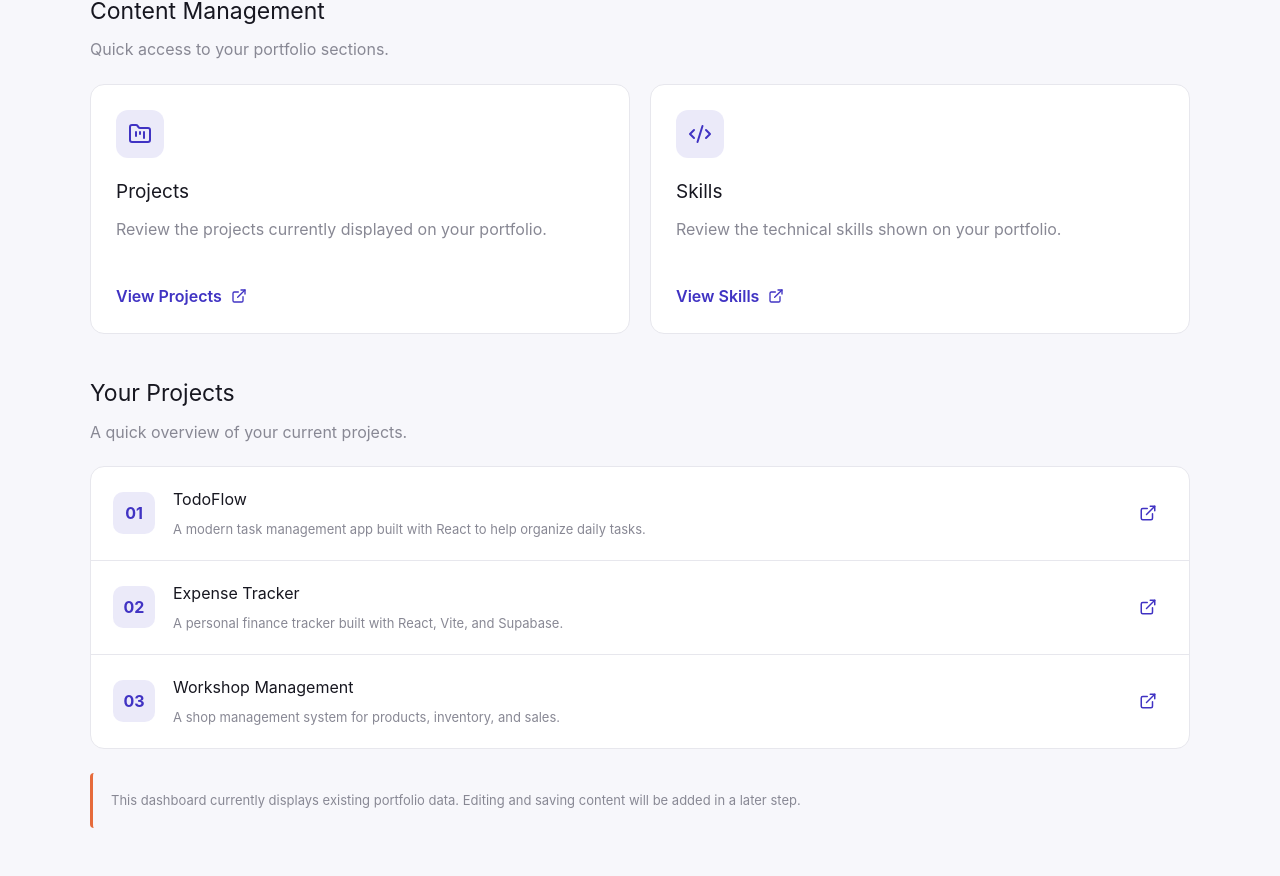
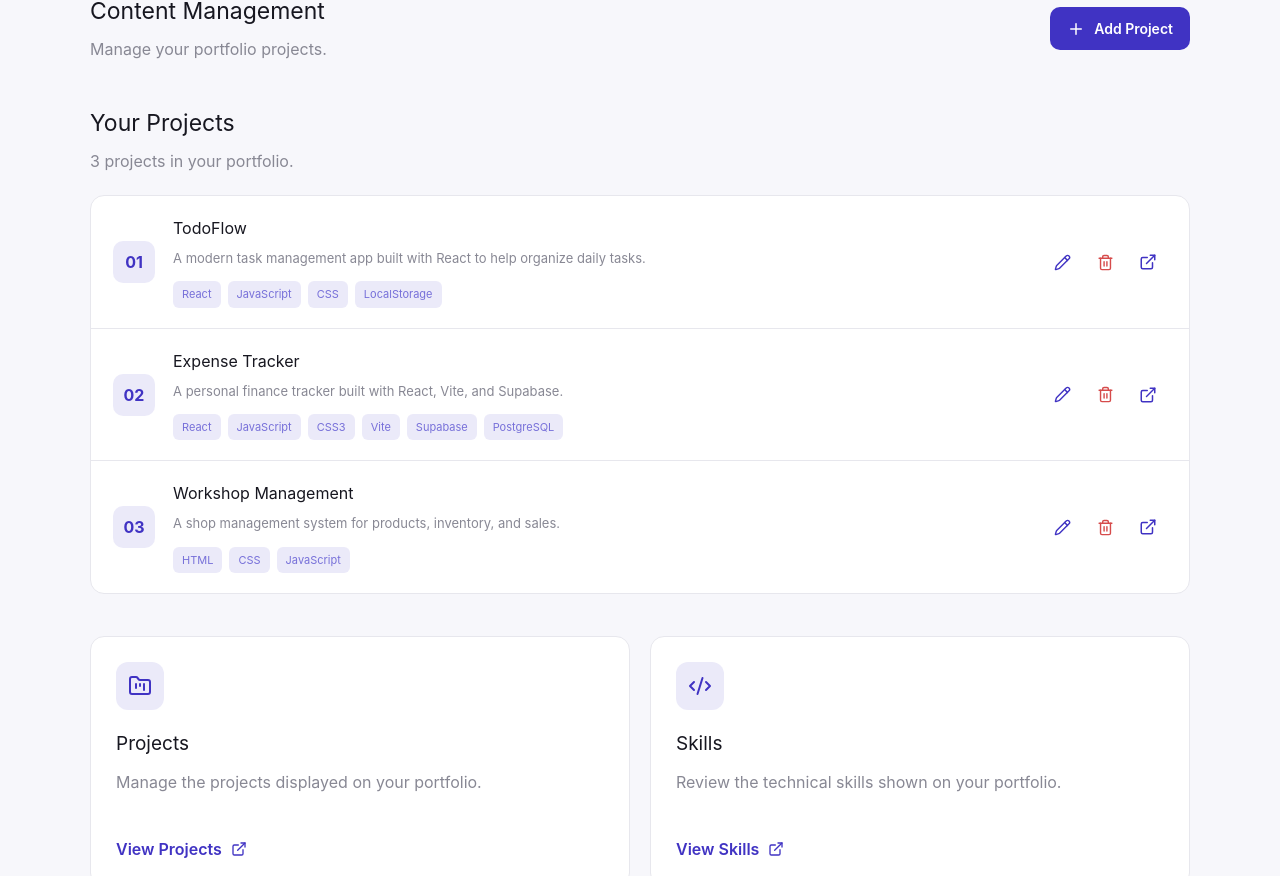
Before and after one commit to aminrasooli2007-svg/amin-rasooli-portfolio, a React (Vite) app: page /admin in a window 1280 px wide. Shown: the part 551-1427 px from the top of the page. Built offline with nearby package versions, Linux system fonts and the light colour scheme.

Commit message:
Add project management to admin dashboard

```diff
--- a/src/components/Admin.css
+++ b/src/components/Admin.css
@@ -1,3 +1,4 @@
+
 .admin-page {
   min-height: calc(100vh - 80px);
   padding: 60px 24px 80px;
@@ -21,7 +22,8 @@
 }
 
 .admin-header,
-.admin-section-header {
+.admin-section-header,
+.admin-form-header {
   display: flex;
   align-items: center;
   justify-content: space-between;
@@ -113,21 +115,24 @@
 
 .admin-stat-card,
 .admin-management-card,
-.admin-project-list {
+.admin-project-list,
+.admin-project-form {
   border: 1px solid;
   border-radius: 14px;
 }
 
 .admin-page.dark .admin-stat-card,
 .admin-page.dark .admin-management-card,
-.admin-page.dark .admin-project-list {
+.admin-page.dark .admin-project-list,
+.admin-page.dark .admin-project-form {
   background: #15151d;
   border-color: #292933;
 }
 
 .admin-page.light .admin-stat-card,
 .admin-page.light .admin-management-card,
-.admin-page.light .admin-project-list {
+.admin-page.light .admin-project-list,
+.admin-page.light .admin-project-form {
   background: #fff;
   border-color: #e7e7ed;
 }
@@ -175,41 +180,93 @@
   font-size: 23px;
 }
 
-.admin-management-grid {
-  display: grid;
-  grid-template-columns: repeat(2, minmax(0, 1fr));
-  gap: 20px;
+.admin-primary-button,
+.admin-secondary-button {
+  display: inline-flex;
+  align-items: center;
+  justify-content: center;
+  gap: 9px;
+  min-height: 42px;
+  padding: 10px 16px;
+  border: 1px solid transparent;
+  border-radius: 10px;
+  font: inherit;
+  font-size: 14px;
+  font-weight: 600;
+  cursor: pointer;
+  transition: background 0.2s ease, color 0.2s ease;
 }
 
-.admin-management-card {
-  padding: 25px;
+.admin-primary-button {
+  background: #4033c3;
+  color: #fff;
 }
 
-.admin-card-icon {
-  width: 48px;
-  height: 48px;
-  margin-bottom: 20px;
+.admin-primary-button:hover {
+  background: #3327a5;
 }
 
-.admin-management-card h3 {
-  margin: 0 0 10px;
-  font-size: 19px;
+.admin-secondary-button {
+  background: transparent;
+  border-color: #888894;
+  color: inherit;
 }
 
-.admin-management-card p {
-  min-height: 48px;
-  margin: 0 0 20px;
-  color: #888894;
-  line-height: 1.7;
+.admin-secondary-button:hover {
+  background: rgb(136 136 148 / 12%);
 }
 
-.admin-action-link {
-  color: #4033c3;
+.admin-project-form {
+  display: grid;
+  gap: 18px;
+  padding: 24px;
+  margin-bottom: 30px;
+}
+
+.admin-form-header {
+  margin-bottom: 4px;
+}
+
+.admin-form-header h2 {
+  margin: 0;
+  font-size: 21px;
+}
+
+.admin-project-form label {
+  display: grid;
+  gap: 8px;
+  font-size: 14px;
   font-weight: 600;
 }
 
-.admin-action-link:hover {
-  color: #e66b3b;
+.admin-project-form input,
+.admin-project-form textarea {
+  width: 100%;
+  padding: 12px 14px;
+  border: 1px solid #888894;
+  border-radius: 9px;
+  outline: none;
+  background: transparent;
+  color: inherit;
+  font: inherit;
+  font-size: 14px;
+}
+
+.admin-project-form input:focus,
+.admin-project-form textarea:focus {
+  border-color: #4033c3;
+  box-shadow: 0 0 0 3px rgb(64 51 195 / 12%);
+}
+
+.admin-project-form textarea {
+  resize: vertical;
+}
+
+.admin-form-actions {
+  display: flex;
+  justify-content: flex-end;
+  flex-wrap: wrap;
+  gap: 12px;
 }
 
 .admin-projects-heading {
@@ -269,20 +326,101 @@
   line-height: 1.7;
 }
 
+.admin-technologies {
+  display: flex;
+  flex-wrap: wrap;
+  gap: 7px;
+  margin-top: 12px;
+}
+
+.admin-technologies span {
+  padding: 5px 9px;
+  border-radius: 6px;
+  background: rgb(64 51 195 / 10%);
+  color: #7770d9;
+  font-size: 11px;
+}
+
+.admin-project-actions {
+  display: flex;
+  align-items: center;
+  gap: 5px;
+  flex-shrink: 0;
+}
+
+.admin-icon-button,
 .admin-project-link {
-  display: flex;
+  display: inline-flex;
   align-items: center;
   justify-content: center;
   width: 38px;
   height: 38px;
   flex-shrink: 0;
-  border-radius: 10px;
+  border: none;
+  border-radius: 9px;
+  background: transparent;
   color: #4033c3;
-  transition: background 0.2s ease;
+  cursor: pointer;
+  text-decoration: none;
+  transition: background 0.2s ease, color 0.2s ease;
 }
 
+.admin-icon-button:hover,
 .admin-project-link:hover {
   background: rgb(64 51 195 / 10%);
+}
+
+.admin-delete-button {
+  color: #d64b4b;
+}
+
+.admin-delete-button:hover {
+  background: rgb(214 75 75 / 10%);
+}
+
+.admin-empty-message {
+  padding: 24px;
+  margin: 0;
+  color: #888894;
+  line-height: 1.7;
+}
+
+.admin-management-grid {
+  display: grid;
+  grid-template-columns: repeat(2, minmax(0, 1fr));
+  gap: 20px;
+  margin-top: 42px;
+}
+
+.admin-management-card {
+  padding: 25px;
+}
+
+.admin-card-icon {
+  width: 48px;
+  height: 48px;
+  margin-bottom: 20px;
+}
+
+.admin-management-card h3 {
+  margin: 0 0 10px;
+  font-size: 19px;
+}
+
+.admin-management-card p {
+  min-height: 48px;
+  margin: 0 0 20px;
+  color: #888894;
+  line-height: 1.7;
+}
+
+.admin-action-link {
+  color: #4033c3;
+  font-weight: 600;
+}
+
+.admin-action-link:hover {
+  color: #e66b3b;
 }
 
 .admin-notice {
@@ -328,8 +466,13 @@
   }
 
   .admin-project-item {
+    align-items: flex-start;
     gap: 12px;
     padding: 16px;
+  }
+
+  .admin-project-actions {
+    flex-direction: column;
   }
 }
 
@@ -342,4 +485,8 @@
     width: 34px;
     height: 34px;
   }
+
+  .admin-project-form {
+    padding: 16px;
+  }
 }
--- a/src/components/Admin.jsx
+++ b/src/components/Admin.jsx
@@ -1,4 +1,5 @@
 
+import { useState } from "react"
 import { Link } from "react-router-dom"
 import {
   ArrowLeft,
@@ -6,11 +7,26 @@ import {
   Code2,
   FileText,
   ExternalLink,
-  Settings
+  Settings,
+  Plus,
+  Pencil,
+  Trash2,
+  X,
+  Save
 } from "lucide-react"
 import "./Admin.css"
 
-function Admin({ darkMode, projects, skills }) {
+function Admin({ darkMode, projects, setProjects, skills }) {
+  const [showForm, setShowForm] = useState(false)
+  const [editingIndex, setEditingIndex] = useState(null)
+  const [formData, setFormData] = useState({
+    title: "",
+    description: "",
+    image: "",
+    github: "",
+    technologies: ""
+  })
+
   const stats = [
     {
       title: "Total Projects",
@@ -28,6 +44,93 @@ function Admin({ darkMode, projects, skills }) {
       icon: FileText
     }
   ]
+
+  const resetForm = () => {
+    setFormData({
+      title: "",
+      description: "",
+      image: "",
+      github: "",
+      technologies: ""
+    })
+    setEditingIndex(null)
+    setShowForm(false)
+  }
+
+  const handleChange = (event) => {
+    const { name, value } = event.target
+
+    setFormData((previous) => ({
+      ...previous,
+      [name]: value
+    }))
+  }
+
+  const handleSubmit = (event) => {
+    event.preventDefault()
+
+    const project = {
+      title: formData.title.trim(),
+      description: formData.description.trim(),
+      image: formData.image.trim(),
+      github: formData.github.trim() || "#",
+      technologies: formData.technologies
+        .split(",")
+        .map((technology) => technology.trim())
+        .filter(Boolean)
+    }
+
+    if (!project.title || !project.description) {
+      return
+    }
+
+    if (editingIndex !== null) {
+      setProjects((previous) =>
+        previous.map((item, index) =>
+          index === editingIndex ? project : item
+        )
+      )
+    } else {
+      setProjects((previous) => [...previous, project])
+    }
+
+    resetForm()
+  }
+
+  const handleEdit = (index) => {
+    const project = projects[index]
+
+    setFormData({
+      title: project.title,
+      description: project.description,
+      image: project.image,
+      github: project.github,
+      technologies: project.technologies.join(", ")
+    })
+
+    setEditingIndex(index)
+    setShowForm(true)
+  }
+
+  const handleDelete = (index) => {
+    const confirmed = window.confirm(
+      `Are you sure you want to delete "${projects[index].title}"?`
+    )
+
+    if (!confirmed) {
+      return
+    }
+
+    setProjects((previous) =>
+      previous.filter((_, projectIndex) => projectIndex !== index)
+    )
+
+    if (editingIndex === index) {
+      resetForm()
+    } else if (editingIndex !== null && editingIndex > index) {
+      setEditingIndex((previous) => previous - 1)
+    }
+  }
 
   return (
     <section className={`admin-page ${darkMode ? "dark" : "light"}`}>
@@ -48,9 +151,7 @@ function Admin({ darkMode, projects, skills }) {
         <div className="admin-welcome">
           <div>
             <h2>Welcome back, Amin!</h2>
-            <p>
-              Here is an overview of your portfolio.
-            </p>
+            <p>Here is an overview of your portfolio.</p>
           </div>
 
           <div className="admin-welcome-icon">
@@ -80,8 +181,169 @@ function Admin({ darkMode, projects, skills }) {
         <div className="admin-section-header">
           <div>
             <h2>Content Management</h2>
-            <p>Quick access to your portfolio sections.</p>
+            <p>Manage your portfolio projects.</p>
           </div>
+
+          <button
+            type="button"
+            className="admin-primary-button"
+            onClick={() => {
+              resetForm()
+              setShowForm(true)
+            }}
+          >
+            <Plus size={18} />
+            Add Project
+          </button>
+        </div>
+
+        {showForm && (
+          <form className="admin-project-form" onSubmit={handleSubmit}>
+            <div className="admin-form-header">
+              <h2>
+                {editingIndex !== null ? "Edit Project" : "Add New Project"}
+              </h2>
+
+              <button
+                type="button"
+                className="admin-icon-button"
+                onClick={resetForm}
+                aria-label="Close form"
+              >
+                <X size={20} />
+              </button>
+            </div>
+
+            <label>
+              Project Title
+              <input
+                name="title"
+                value={formData.title}
+                onChange={handleChange}
+                placeholder="Enter project title"
+                required
+              />
+            </label>
+
+            <label>
+              Description
+              <textarea
+                name="description"
+                value={formData.description}
+                onChange={handleChange}
+                placeholder="Describe your project"
+                rows={3}
+                required
+              />
+            </label>
+
+            <label>
+              Image Path
+              <input
+                name="image"
+                value={formData.image}
+                onChange={handleChange}
+                placeholder="/img/project.png"
+              />
+            </label>
+
+            <label>
+              GitHub URL
+              <input
+                name="github"
+                value={formData.github}
+                onChange={handleChange}
+                placeholder="https://github.com/username/project"
+              />
+            </label>
+
+            <label>
+              Technologies
+              <input
+                name="technologies"
+                value={formData.technologies}
+                onChange={handleChange}
+                placeholder="React, JavaScript, CSS"
+              />
+            </label>
+
+            <div className="admin-form-actions">
+              <button
+                type="button"
+                className="admin-secondary-button"
+                onClick={resetForm}
+              >
+                Cancel
+              </button>
+
+              <button type="submit" className="admin-primary-button">
+                <Save size={17} />
+                {editingIndex !== null ? "Save Changes" : "Add Project"}
+              </button>
+            </div>
+          </form>
+        )}
+
+        <div className="admin-section-header admin-projects-heading">
+          <div>
+            <h2>Your Projects</h2>
+            <p>{projects.length} projects in your portfolio.</p>
+          </div>
+        </div>
+
+        <div className="admin-project-list">
+          {projects.length === 0 ? (
+            <p className="admin-empty-message">
+              No projects yet. Click Add Project to create your first project.
+            </p>
+          ) : (
+            projects.map((project, index) => (
+              <article className="admin-project-item" key={`${project.title}-${index}`}>
+                <div className="admin-project-number">
+                  {String(index + 1).padStart(2, "0")}
+                </div>
+
+                <div className="admin-project-info">
+                  <h3>{project.title}</h3>
+                  <p>{project.description}</p>
+
+                  <div className="admin-technologies">
+                    {project.technologies.map((technology) => (
+                      <span key={technology}>{technology}</span>
+                    ))}
+                  </div>
+                </div>
+
+                <div className="admin-project-actions">
+                  <button
+                    type="button"
+                    className="admin-icon-button"
+                    onClick={() => handleEdit(index)}
+                    aria-label={`Edit ${project.title}`}
+                  >
+                    <Pencil size={17} />
+                  </button>
+
+                  <button
+                    type="button"
+                    className="admin-icon-button admin-delete-button"
+                    onClick={() => handleDelete(index)}
+                    aria-label={`Delete ${project.title}`}
+                  >
+                    <Trash2 size={17} />
+                  </button>
+
+                  <Link
+                    to="/projects"
+                    className="admin-project-link"
+                    aria-label={`View ${project.title} on projects page`}
+                  >
+                    <ExternalLink size={18} />
+                  </Link>
+                </div>
+              </article>
+            ))
+          )}
         </div>
 
         <div className="admin-management-grid">
@@ -91,9 +353,7 @@ function Admin({ darkMode, projects, skills }) {
             </div>
 
             <h3>Projects</h3>
-            <p>
-              Review the projects currently displayed on your portfolio.
-            </p>
+            <p>Manage the projects displayed on your portfolio.</p>
 
             <Link to="/projects" className="admin-action-link">
               View Projects
@@ -107,9 +367,7 @@ function Admin({ darkMode, projects, skills }) {
             </div>
 
             <h3>Skills</h3>
-            <p>
-              Review the technical skills shown on your portfolio.
-            </p>
+            <p>Review the technical skills shown on your portfolio.</p>
 
             <Link to="/skills" className="admin-action-link">
               View Skills
@@ -118,39 +376,9 @@ function Admin({ darkMode, projects, skills }) {
           </article>
         </div>
 
-        <div className="admin-section-header admin-projects-heading">
-          <div>
-            <h2>Your Projects</h2>
-            <p>A quick overview of your current projects.</p>
-          </div>
-        </div>
-
-        <div className="admin-project-list">
-          {projects.map((project, index) => (
-            <article className="admin-project-item" key={project.title}>
-              <div className="admin-project-number">
-                {String(index + 1).padStart(2, "0")}
-              </div>
-
-              <div className="admin-project-info">
-                <h3>{project.title}</h3>
-                <p>{project.description}</p>
-              </div>
-
-              <Link
-                to="/projects"
-                className="admin-project-link"
-                aria-label={`View ${project.title}`}
-              >
-                <ExternalLink size={18} />
-              </Link>
-            </article>
-          ))}
-        </div>
-
         <p className="admin-notice">
-          This dashboard currently displays existing portfolio data.
-          Editing and saving content will be added in a later step.
+          Project changes currently exist in application memory only. They
+          will reset when the page is refreshed.
         </p>
       </div>
     </section>
```
